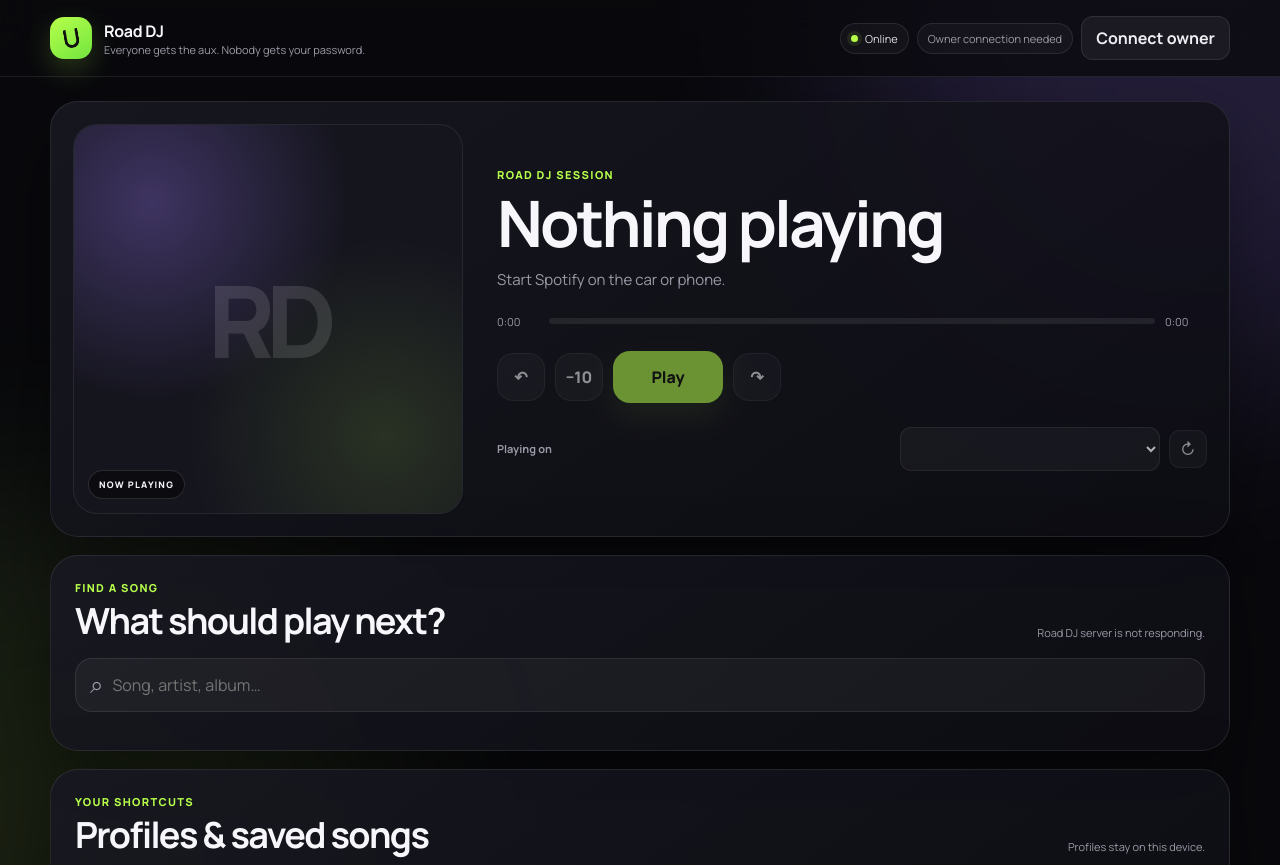
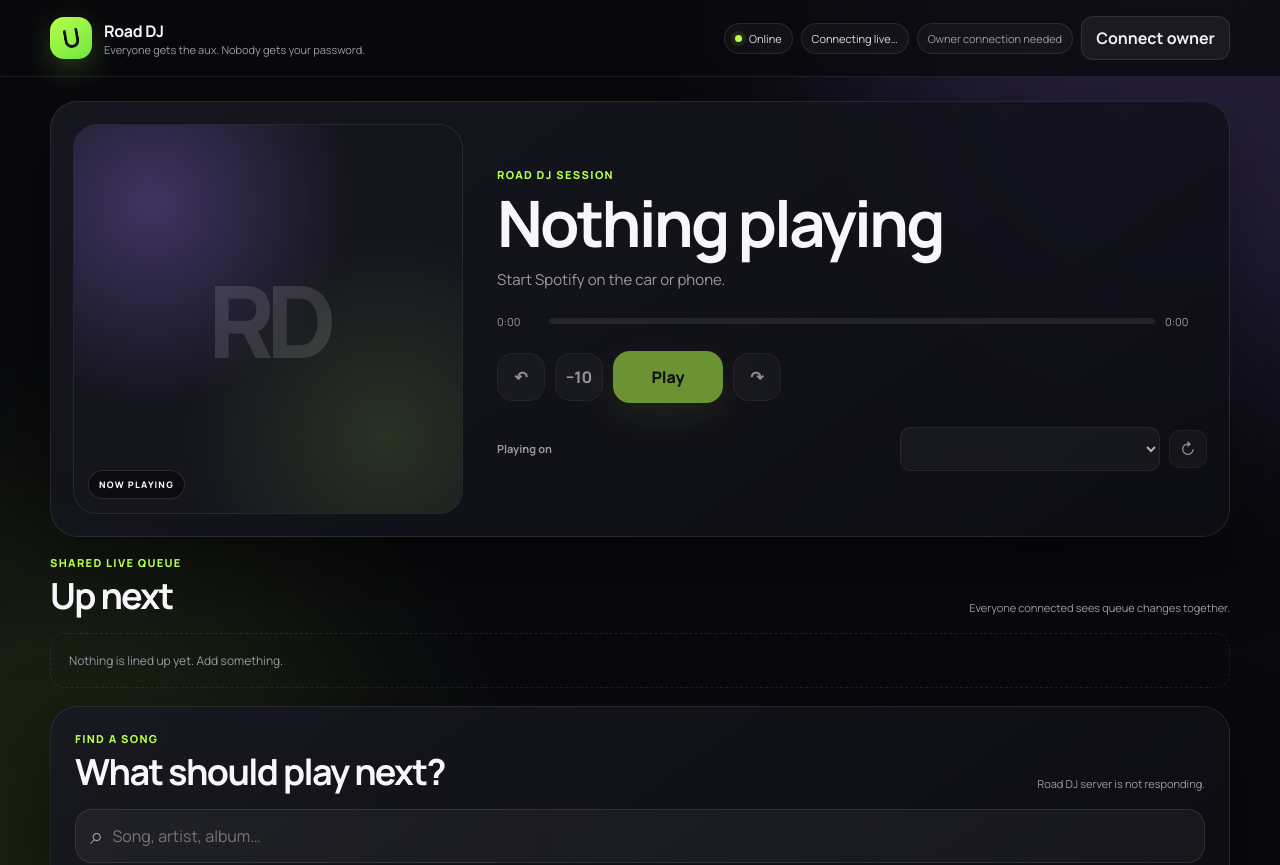
Before and after one commit to Halowars/Halowars.github.io, a website: page index.html in a window 1280 px wide. Shown: the top 865 px of the page. Drawn offline with Linux system fonts and the light colour scheme; no server answers.

Commit message:
Add live queue and connection status UI

```diff
--- a/index.html
+++ b/index.html
@@ -26,6 +26,7 @@
 
     <div class="topbar-actions">
       <span class="status-pill" id="networkStatus"><span class="status-dot"></span>Checking…</span>
+      <span class="status-pill live-pill" id="liveStatus">Connecting live…</span>
       <span class="status-pill subtle" id="authStatus">Connecting…</span>
       <button class="button button-secondary" id="authButton">Owner setup</button>
     </div>
@@ -34,7 +35,7 @@
   <main class="shell">
     <section class="player-card">
       <div class="art-wrap">
-        <div class="art-placeholder" id="artPlaceholder">RD</div>
+        <div class="art-placeholder">RD</div>
         <img id="albumArt" src="" alt="Album art">
         <span class="live-chip">NOW PLAYING</span>
       </div>
@@ -64,6 +65,19 @@
           <select id="deviceSelect"></select>
           <button class="mini-button" id="refreshDevices" title="Refresh devices" aria-label="Refresh devices">↻</button>
         </div>
+      </div>
+    </section>
+
+    <section class="live-card">
+      <div class="section-heading live-heading">
+        <div>
+          <p class="kicker">Shared live queue</p>
+          <h2>Up next</h2>
+        </div>
+        <p id="activityLine" class="section-status">Everyone connected sees queue changes together.</p>
+      </div>
+      <div id="liveQueueList" class="live-queue-list">
+        <p class="empty-state">Nothing is lined up yet. Add something.</p>
       </div>
     </section>
 
```
